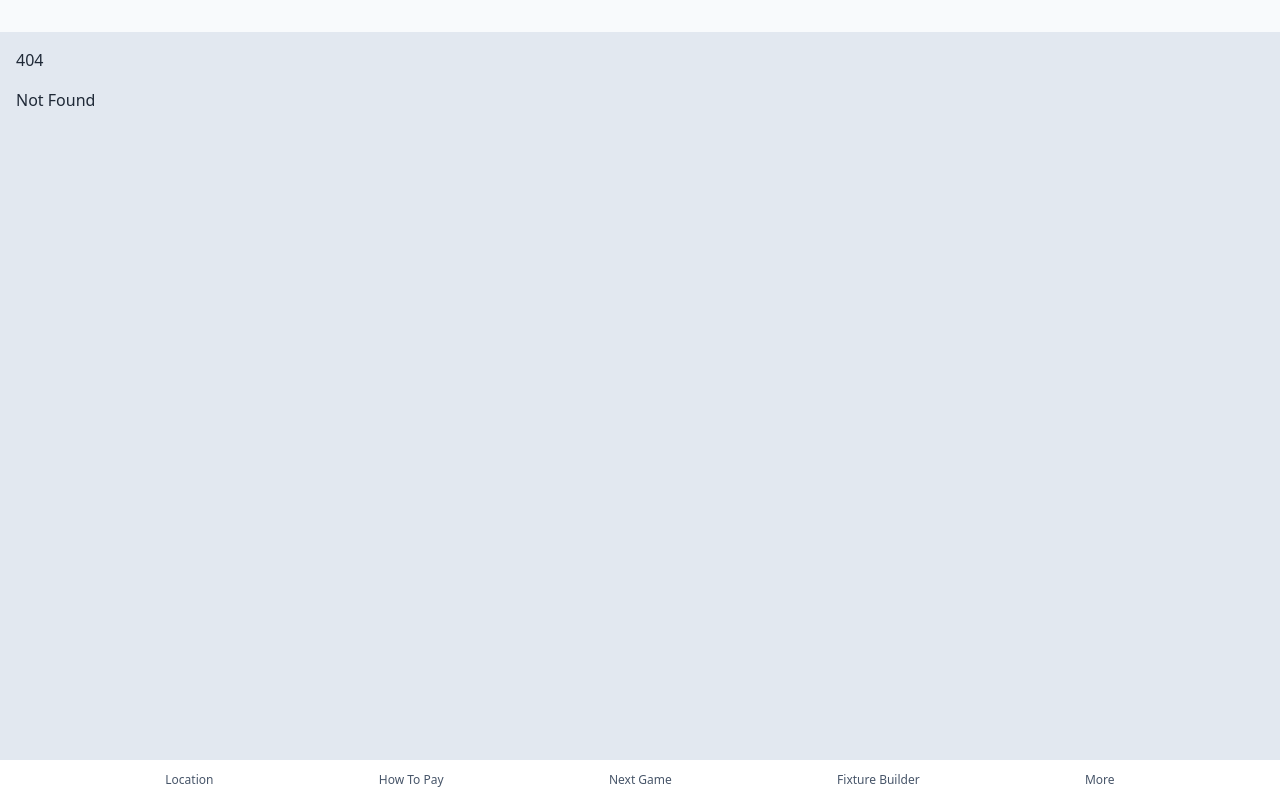
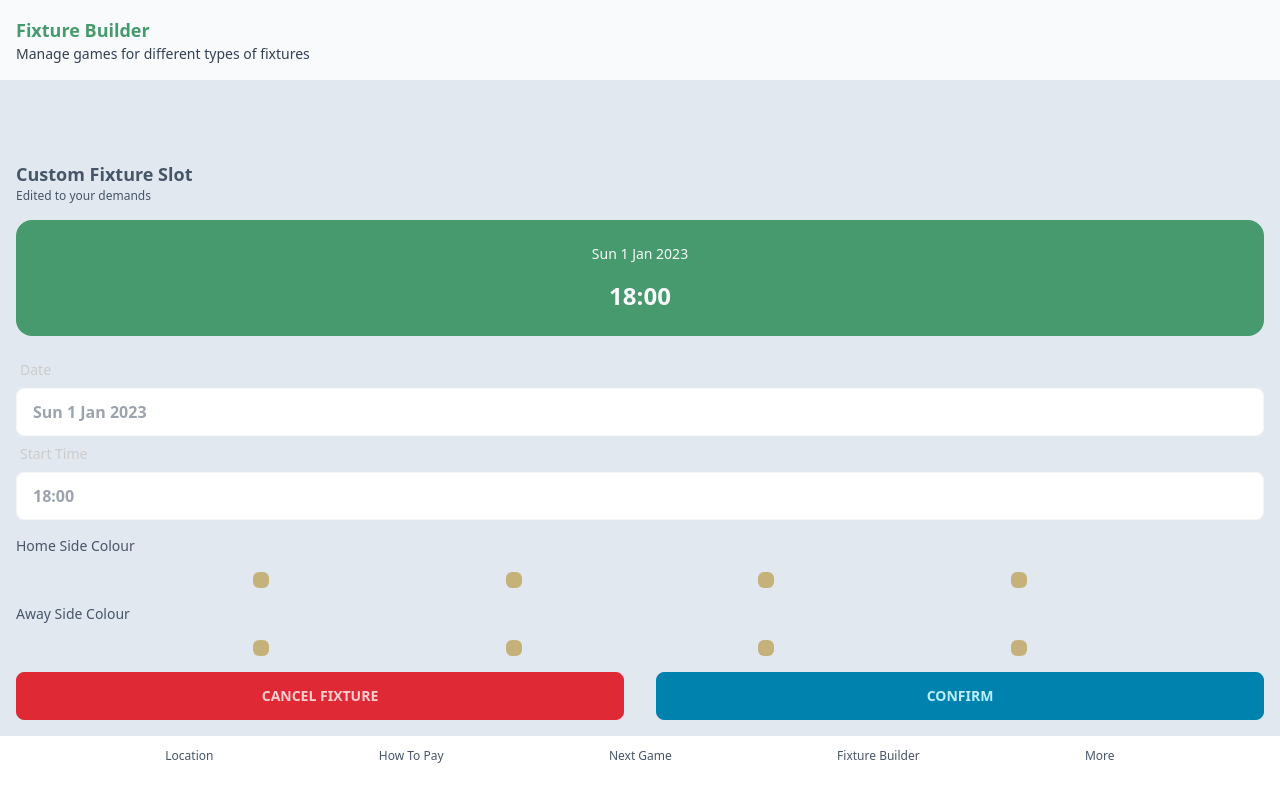
Before and after one commit to bartlomiejkuczma/footy-planner, a SvelteKit app: page /fixture-builder/edit in a window 1280 px wide. Before the commit this address had no page. Built offline with nearby package versions, Linux system fonts and the light colour scheme.

Commit message:
feat(fixture-builder): add static content to fixture builder and its edit pages

```diff
--- a/src/lib/Navbar.svelte
+++ b/src/lib/Navbar.svelte
@@ -41,7 +41,7 @@
 	$: if ($navigating) updateRouteClasses();
 </script>
 
-<nav>
+<nav class="sticky bottom-0">
 	<ul class="flex justify-evenly bg-white text-slate-600">
 		{#each navItems as navItem}
 			<li class="flex flex-col items-center py-3 whitespace-nowrap {navItem.styleClass}">
--- a/src/routes/+layout.svelte
+++ b/src/routes/+layout.svelte
@@ -7,8 +7,14 @@
 
 <div class="container h-screen flex flex-col">
 	<Header />
-	<div class="flex flex-col grow p-4 gap-y-4 bg-slate-200">
+	<div id="content" class="flex flex-col p-4 gap-y-4 overflow-y-auto bg-slate-200">
 		<slot />
 	</div>
 	<Navbar />
 </div>
+
+<style>
+	#content {
+		height: calc(100% - 64px - 80px);
+	}
+</style>
--- a/src/routes/fixture-builder/+page.svelte
+++ b/src/routes/fixture-builder/+page.svelte
@@ -1,8 +1,28 @@
 <script lang="ts">
+	import { goto } from '$app/navigation';
 	import { headerTitle, headerSubTitle } from '../../stores';
 
 	headerTitle.set('Fixture Builder');
 	headerSubTitle.set('Manage games for different types of fixtures');
+
+	function routeToEditPage(_: Event) {
+		goto('/fixture-builder/edit');
+	}
 </script>
 
-<h1 class="text-3xl font-bold">Fixture Builder</h1>
+<div class="mt-auto">
+	<h2 class="text-lg font-bold text-slate-600">Proposed Fixture Slot</h2>
+	<h4 class="text-xs font-normal text-slate-600">According to your defined fixture schedule</h4>
+</div>
+<div class="card items-center px-4 py-6 bg-grass-green text-slate-50">
+	<h2 class="card-title font-normal text-sm pb-4">Sun 1 Jan 2023</h2>
+	<div class="card-body flex flex-row items-center justify-evenly p-0">
+		<iconify-icon class="text-6xl text-slate-900" icon="ion:shirt" />
+		<p class="font-bold text-2xl px-4">18:00</p>
+		<iconify-icon class="text-6xl" icon="ion:shirt" />
+	</div>
+</div>
+<div class="flex gap-8">
+	<button class="btn btn-secondary basis-0 grow" on:click={routeToEditPage}>Edit</button>
+	<button class="btn btn-primary basis-0 grow">Confirm</button>
+</div>
--- /dev/null
+++ b/src/routes/fixture-builder/edit/+page.svelte
@@ -0,0 +1,77 @@
+<script lang="ts">
+	import { goto } from '$app/navigation';
+	import { headerTitle, headerSubTitle } from '../../../stores';
+
+	headerTitle.set('Fixture Builder');
+	headerSubTitle.set('Manage games for different types of fixtures');
+
+	function cancelFixture(_: Event) {
+		goto('/fixture-builder');
+	}
+</script>
+
+<div class="mt-auto">
+	<h2 class="text-lg font-bold text-slate-600">Custom Fixture Slot</h2>
+	<h4 class="text-xs font-normal text-slate-600">Edited to your demands</h4>
+</div>
+
+<div class="card items-center px-4 py-6 bg-grass-green text-slate-50">
+	<h2 class="card-title font-normal text-sm pb-4">Sun 1 Jan 2023</h2>
+	<div class="card-body flex flex-row items-center justify-evenly p-0">
+		<iconify-icon class="text-6xl text-slate-900" icon="ion:shirt" />
+		<p class="font-bold text-2xl px-4">18:00</p>
+		<iconify-icon class="text-6xl" icon="ion:shirt" />
+	</div>
+</div>
+
+<form novalidate>
+	<fieldset>
+		<div class="form-control w-full">
+			<label for="date" class="label">
+				<span class="label-text">Date</span>
+			</label>
+			<input
+				name="date"
+				type="text"
+				placeholder="Sun 1 Jan 2023"
+				class="input input-bordered w-full font-bold"
+			/>
+		</div>
+		<div class="form-control w-full">
+			<label for="date" class="label">
+				<span class="label-text">Start Time</span>
+			</label>
+			<input
+				name="date"
+				type="text"
+				placeholder="18:00"
+				class="input input-bordered w-full font-bold"
+			/>
+		</div>
+	</fieldset>
+</form>
+
+<div>
+	<h4 class="text-sm text-slate-600">Home Side Colour</h4>
+	<div class="flex pt-4 justify-evenly">
+		<iconify-icon class="text-6xl text-slate-900 bg-deep-gold rounded-md p-2" icon="ion:shirt" />
+		<iconify-icon class="text-6xl text-white bg-deep-gold rounded-md p-2" icon="ion:shirt" />
+		<iconify-icon class="text-6xl text-red-600 bg-deep-gold rounded-md p-2" icon="ion:shirt" />
+		<iconify-icon class="text-6xl text-blue-600 bg-deep-gold rounded-md p-2" icon="ion:shirt" />
+	</div>
+</div>
+
+<div>
+	<h4 class="text-sm text-slate-600">Away Side Colour</h4>
+	<div class="flex pt-4 justify-evenly">
+		<iconify-icon class="text-6xl text-slate-900 bg-deep-gold rounded-md p-2" icon="ion:shirt" />
+		<iconify-icon class="text-6xl text-white bg-deep-gold rounded-md p-2" icon="ion:shirt" />
+		<iconify-icon class="text-6xl text-red-600 bg-deep-gold rounded-md p-2" icon="ion:shirt" />
+		<iconify-icon class="text-6xl text-blue-600 bg-deep-gold rounded-md p-2" icon="ion:shirt" />
+	</div>
+</div>
+
+<div class="flex gap-8">
+	<button class="btn btn-error basis-0 grow" on:click={cancelFixture}>Cancel Fixture</button>
+	<button class="btn btn-primary basis-0 grow">Confirm</button>
+</div>
--- a/tailwind.config.cjs
+++ b/tailwind.config.cjs
@@ -9,5 +9,16 @@ module.exports = {
 			}
 		}
 	},
+	daisyui: {
+		themes: [
+			{
+				default: {
+					primary: '#0082AE',
+					secondary: '#708199',
+					error: '#DF2A36'
+				}
+			}
+		]
+	},
 	plugins: [require('daisyui')]
 };
```
